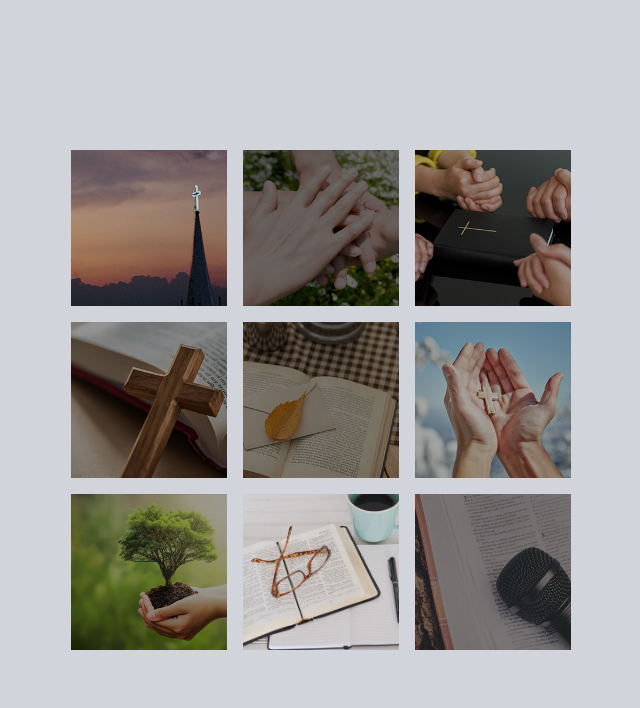
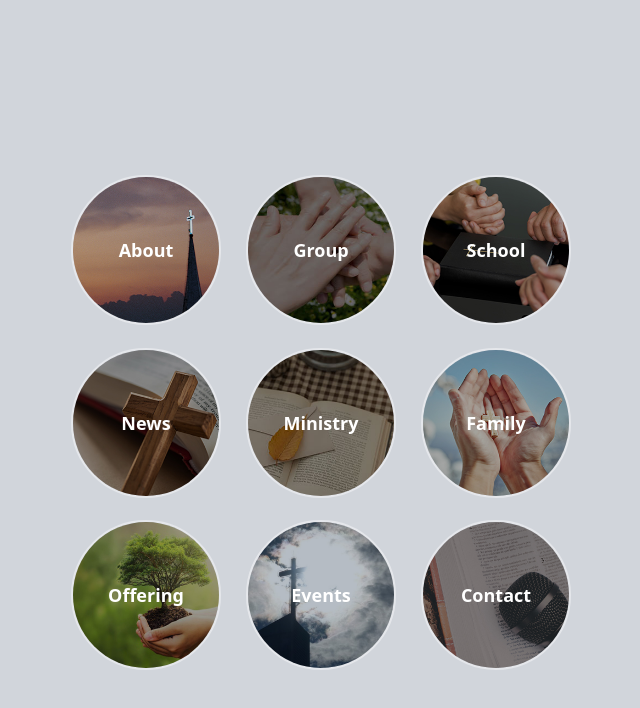
Before and after one commit to LondonKPC/lkpc-frontend, a Next.js app: page /home in a window 1280 px wide. Shown: the top 708 px of the page, without its empty margins (319-959 px from the left). Built offline with nearby package versions, Linux system fonts and the light colour scheme.

Commit message:
add button hover feature

```diff
--- /dev/null
+++ b/app/home/home.css
@@ -0,0 +1,3 @@
+.home-grid {
+  @apply grid grid-cols-3 gap-[5%] w-[300px] md:w-[400px] lg:w-[500px] 2xl:w-[1200px];
+}
--- a/app/home/page.tsx
+++ b/app/home/page.tsx
@@ -1,23 +1,25 @@
 import React from "react";
 import Footer from "@/components/Footer";
 import GridButton from "@/components/GridButton";
+import "./home.css";
 
 function Home() {
   return (
     <div className="h-full w-full flex items-center justify-center bg-gray-300">
-      <div className="grid grid-cols-3 gap-4 h-[500px] w-[500px]">
-        <GridButton imageSrc={require("@/images/grid/box1.jpg").default} />
-        <GridButton imageSrc={require("@/images/grid/box2.jpg").default} />
-        <GridButton imageSrc={require("@/images/grid/box3.jpg").default} />
-        <GridButton imageSrc={require("@/images/grid/box4.jpg").default} />
-        <GridButton imageSrc={require("@/images/grid/box5.jpg").default} />
-        <GridButton imageSrc={require("@/images/grid/box6.jpg").default} />
-        <GridButton imageSrc={require("@/images/grid/box7.jpg").default} />
-        <GridButton imageSrc={require("@/images/grid/box8.jpg").default} />
-        <GridButton imageSrc={require("@/images/grid/box9.jpg").default} />
+      <div className="home-grid">
+        <GridButton imageSrc={require("@/images/grid/box1.jpg").default} text="About"/>
+        <GridButton imageSrc={require("@/images/grid/box2.jpg").default} text="Group"/>
+        <GridButton imageSrc={require("@/images/grid/box3.jpg").default} text="School"/>
+        <GridButton imageSrc={require("@/images/grid/box4.jpg").default} text="News"/>
+        <GridButton imageSrc={require("@/images/grid/box5.jpg").default} text="Ministry"/>
+        <GridButton imageSrc={require("@/images/grid/box6.jpg").default} text="Family"/>
+        <GridButton imageSrc={require("@/images/grid/box7.jpg").default} text="Offering"/>
+        <GridButton imageSrc={require("@/images/grid/box8.jpg").default} text="Events" />
+        <GridButton imageSrc={require("@/images/grid/box9.jpg").default} text="Contact"/>
       </div>
     </div>
   );
 }
 
+
 export default Home;
--- a/components/GridButton.tsx
+++ b/components/GridButton.tsx
@@ -3,15 +3,20 @@ import React from "react";
 
 interface GridButtonProps {
   imageSrc: StaticImageData;
+  text: string;
 }
-function GridButton({ imageSrc }: GridButtonProps) {
+function GridButton({ imageSrc, text }: GridButtonProps) {
   return (
-    <div className="bg-red-500 flex items-center justify-center">
+    <div className="relative bg-transparent flex items-center justify-center transition duration-300 ease-in-out hover:scale-110">
       <img
         src={imageSrc.src}
         alt="Grid Button"
-        className="h-full w-full object-cover"
+        className="rounded-full h-full w-full object-cover border-solid border-2"
       />
+      <div className="absolute inset-0 flex items-center justify-center">
+        <span className="text-white text-xs md:text-sm lg:text-lg 2xl:text-4xl font-bold font-sans ">{text}</span>
+      </div>
+
     </div>
   );
 }
```
Also changed, not shown: images/grid/box8.jpg.
